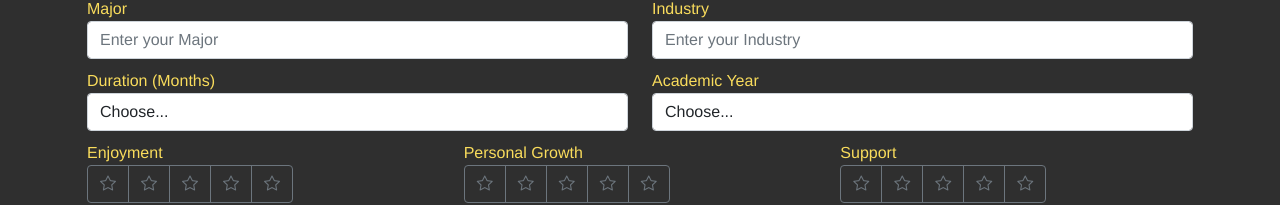
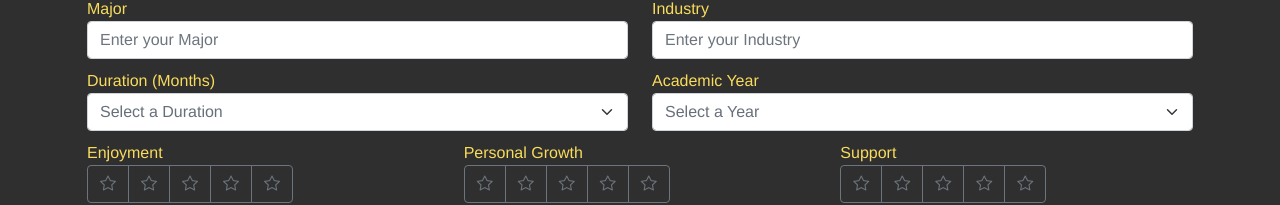
Before and after one commit to VikeLabs/RateMyCoop, a Vue app: page /#/CreateReview in a window 1280 px wide. Shown: the part 256-461 px from the top of the page. Built offline with nearby package versions, Linux system fonts and the light colour scheme.

Commit message:
Update CreateReviewFields.vue
Disable the default "Select the..." value so the form can't be submitted without selecting from dropdowns. Make custom form-select component to set placeholder color, and display dropdown arrow.

```diff
--- a/src/components/CreateReviewFields.vue
+++ b/src/components/CreateReviewFields.vue
@@ -34,8 +34,8 @@
           <div class="col-lg-6">
             <div class="form-group">
               <label for="duration">Duration (Months)</label>
-              <select id="duration" class="form-control">
-                <option selected>Choose...</option>
+              <select id="duration" class="form-control form-select">
+                <option value="" disabled selected>Select a Duration</option>
                 <option>4</option>
                 <option>8</option>
                 <option>12</option>
@@ -46,8 +46,8 @@
           <div class="col-lg-6">
             <div class="form-group">
               <label for="year">Academic Year</label>
-              <select id="year" class="form-control">
-                <option selected>Choose...</option>
+              <select id="year" class="form-control form-select">
+                <option value="" disabled selected>Select a Year</option>
                 <option>1</option>
                 <option>2</option>
                 <option>3</option>
@@ -103,3 +103,9 @@ export default {
   }
 }
 </script>
+
+<style scoped>
+.form-select {
+  color: #676f7a
+}
+</style>
```
